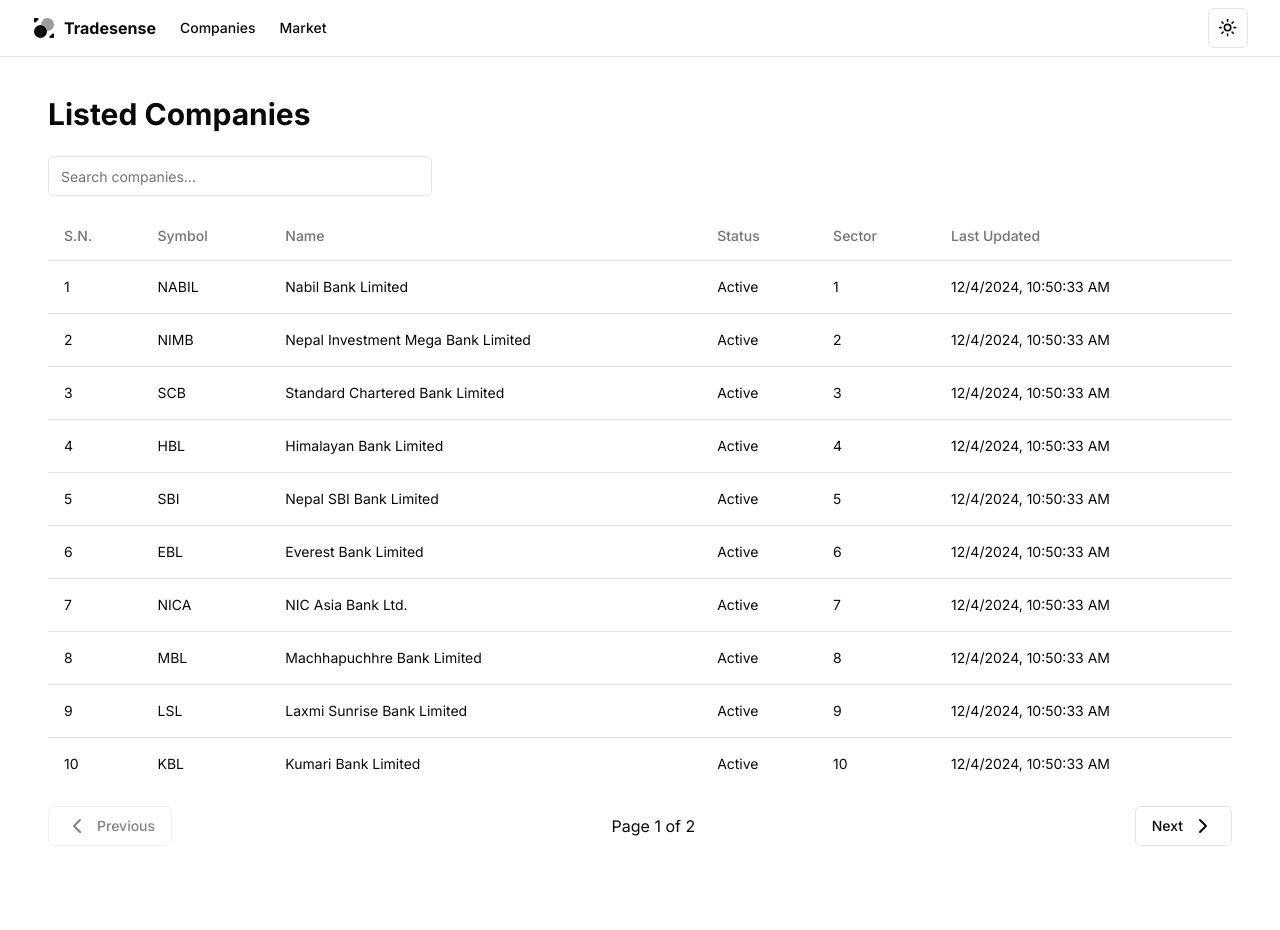
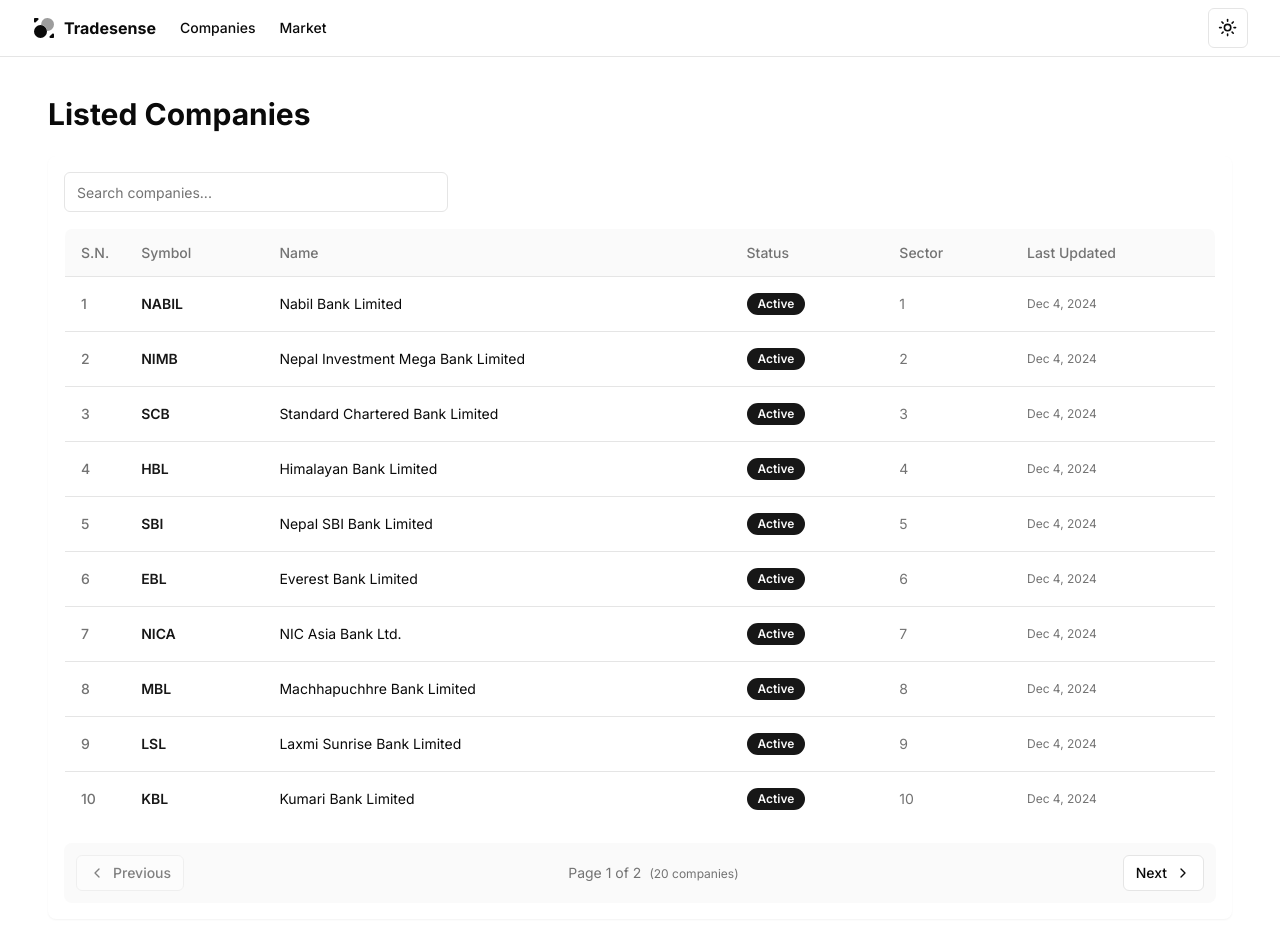
Before and after one commit to erlightdev/tradesense, a Next.js app: page /company in a window 1280 px wide. Shown: the top 930 px of the page. Before the commit the page ends 878 px from the top, so only its background shows below. Built offline with nearby package versions, Linux system fonts and the light colour scheme.

Commit message:
table dark and light mode fixing @company-list.tsx

```diff
--- a/app/page.tsx
+++ b/app/page.tsx
@@ -106,6 +106,7 @@ export default function Home() {
             <div className="md:col-span-1 space-y-6">
               {performanceCards.map((card, index) => (
                 <MarketPerformanceCard
+                  // biome-ignore lint/suspicious/noArrayIndexKey: <explanation>
                   key={index}
                   title={card.title}
                   value={card.value}
--- a/components/company-list.tsx
+++ b/components/company-list.tsx
@@ -14,6 +14,7 @@ import { Button } from "@/components/ui/button"
 import { ChevronLeft, ChevronRight } from "lucide-react"
 import { CompanySearch } from "./company-search"
 import companiesData from '@/content/companies/companies.json'
+import { Badge } from "@/components/ui/badge"
 
 const ITEMS_PER_PAGE = 10
 
@@ -72,42 +73,67 @@ export function CompanyList() {
   const totalPages = Math.ceil(totalItems / ITEMS_PER_PAGE);
 
   return (
-    <div className="w-full">
+    <div className="w-full space-y-4 bg-background p-4 rounded-lg shadow-sm">
       <CompanySearch />
 
       {isLoading ? (
-        <div className="text-center py-4">Loading companies...</div>
+        <div className="text-center py-4 text-muted-foreground dark:text-accent">
+          Loading companies...
+        </div>
       ) : (
         <>
-          <Table>
-            <TableHeader>
+          <Table className="border rounded-lg overflow-hidden">
+            <TableHeader className="bg-muted/50 dark:bg-white dark:bg-opacity-10">
               <TableRow>
-                <TableHead>S.N.</TableHead>
-                <TableHead>Symbol</TableHead>
-                <TableHead>Name</TableHead>
-                <TableHead>Status</TableHead>
-                <TableHead>Sector</TableHead>
-                <TableHead>Last Updated</TableHead>
+                <TableHead className="w-[50px] text-muted-foreground dark:text-accent">S.N.</TableHead>
+                <TableHead className="text-muted-foreground dark:text-accent">Symbol</TableHead>
+                <TableHead className="text-muted-foreground dark:text-accent">Name</TableHead>
+                <TableHead className="text-muted-foreground dark:text-accent">Status</TableHead>
+                <TableHead className="text-muted-foreground dark:text-accent">Sector</TableHead>
+                <TableHead className="text-muted-foreground dark:text-accent">Last Updated</TableHead>
               </TableRow>
             </TableHeader>
             <TableBody>
               {companies.map((company) => (
-                <TableRow key={`${company.symbol}-${company.serialNumber}`}>
-                  <TableCell>{company.serialNumber}</TableCell>
-                  <TableCell>{company.symbol}</TableCell>
-                  <TableCell>{company.name}</TableCell>
-                  <TableCell>{company.status}</TableCell>
-                  <TableCell>{company.sector}</TableCell>
-                  <TableCell>{new Date(company.lastUpdated).toLocaleString()}</TableCell>
+                <TableRow
+                  key={`${company.symbol}-${company.serialNumber}`}
+                  className="hover:bg-opacity-20 transition-colors"
+                >
+                  <TableCell className="font-medium text-muted-foreground dark:text-accent">
+                    {company.serialNumber}
+                  </TableCell>
+                  <TableCell className="font-semibold text-primary dark:text-accent">
+                    {company.symbol}
+                  </TableCell>
+                  <TableCell className="dark:text-accent">{company.name}</TableCell>
+                  <TableCell className="dark:text-accent">
+                    <Badge
+                      variant={company.status === 'Active' ? 'default' : 'destructive'}
+                      className="capitalize"
+                    >
+                      {company.status.toLowerCase()}
+                    </Badge>
+                  </TableCell>
+                  <TableCell className="text-muted-foreground dark:text-accent">
+                    {company.sector}
+                  </TableCell>
+                  <TableCell className="text-xs text-muted-foreground dark:text-accent">
+                    {new Date(company.lastUpdated).toLocaleString('en-US', {
+                      month: 'short',
+                      day: 'numeric',
+                      year: 'numeric'
+                    })}
+                  </TableCell>
                 </TableRow>
               ))}
             </TableBody>
           </Table>
 
           {/* Pagination Controls */}
-          <div className="flex justify-between items-center mt-4">
+          <div className="flex justify-between items-center mt-4 bg-muted/50 dark:bg-white dark:bg-opacity-10 p-3 rounded-lg">
             <Button
               variant="outline"
+              size="sm"
               disabled={currentPage === 1}
               onClick={() => window.history.pushState(
                 null,
@@ -115,13 +141,19 @@ export function CompanyList() {
                 `?page=${currentPage - 1}${searchTerm ? `&search=${searchTerm}` : ''}`
               )}
             >
-              <ChevronLeft className="mr-2" /> Previous
+              <ChevronLeft className="mr-2 h-4 w-4" /> Previous
             </Button>
 
-            <span>Page {currentPage} of {totalPages}</span>
+            <span className="text-sm text-muted-foreground">
+              Page {currentPage} of {totalPages}
+              <span className="ml-2 text-xs">
+                ({totalItems} companies)
+              </span>
+            </span>
 
             <Button
               variant="outline"
+              size="sm"
               disabled={currentPage >= totalPages}
               onClick={() => window.history.pushState(
                 null,
@@ -129,7 +161,7 @@ export function CompanyList() {
                 `?page=${currentPage + 1}${searchTerm ? `&search=${searchTerm}` : ''}`
               )}
             >
-              Next <ChevronRight className="ml-2" />
+              Next <ChevronRight className="ml-2 h-4 w-4" />
             </Button>
           </div>
         </>
```
